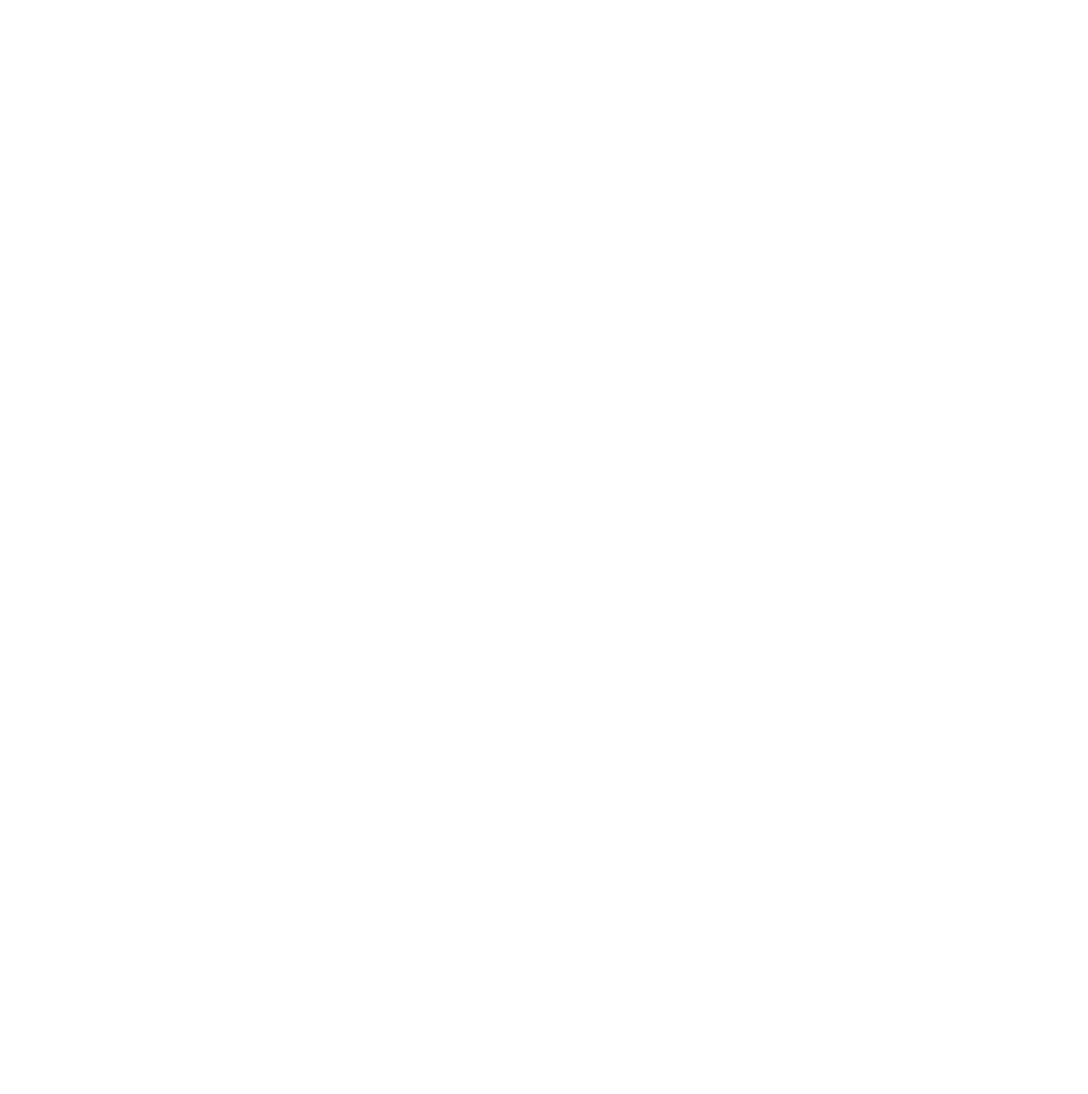
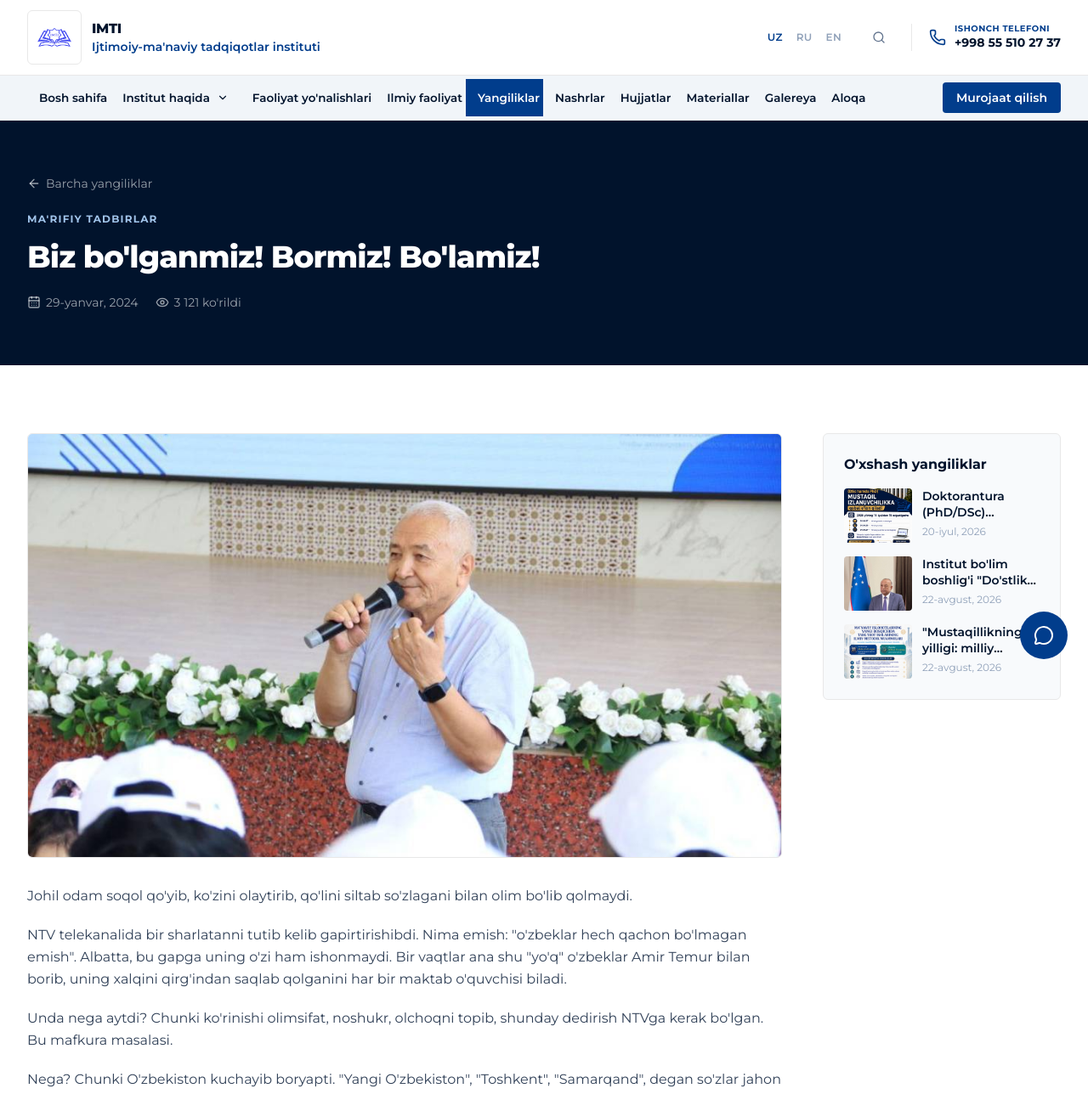
Before and after one commit to MarufMamatqulov/imti, a Next.js app: page /yangiliklar/biz-bolganmiz-bormiz-bolamiz in a window 1280 px wide. Before the commit this address had no page. Shown: the top 1288 px of the page at 85% size. Before the commit the page ends 800 px from the top, so only its background shows below. Built offline with nearby package versions, Linux system fonts and the light colour scheme.

Commit message:
sdvsdvsdvsdvsdvs

```diff
--- a/src/app/institut/page.tsx
+++ b/src/app/institut/page.tsx
@@ -37,7 +37,7 @@
   {
     year: "2021",
     title: "Institut tashkil etildi",
-    text: "Vazirlar Mahkamasining 2021-yil 3-iyundagi 340-son qarori bilan Respublika Ma'naviyat va Ma'rifat Markazi huzurida Ijtimoiy-Ma'naviy Tadqiqotlar Instituti faoliyati tashkil etildi.",
+    text: "Vazirlar Mahkamasining 2021-yil 3-iyundagi 340-son qarori bilan Respublika Ma'naviyat va Ma'rifat Markazi huzurida Ijtimoiy-ma'naviy tadqiqotlar instituti faoliyati tashkil etildi.",
   },
   {
     year: "2022",
--- a/src/app/layout.tsx
+++ b/src/app/layout.tsx
@@ -20,7 +20,7 @@
   description: SITE.description,
   keywords: [
     "IMTI",
-    "Ijtimoiy-Ma'naviy Tadqiqotlar Instituti",
+    "Ijtimoiy-ma'naviy tadqiqotlar instituti",
     "Ma'naviyat va Ma'rifat Markazi",
     "ilmiy tadqiqot",
     "ma'naviyat",
--- a/src/app/page.tsx
+++ b/src/app/page.tsx
@@ -3,7 +3,6 @@
 import AboutSnippet from "@/components/home/AboutSnippet";
 import ServicesSection from "@/components/home/ServicesSection";
 import NewsSection from "@/components/home/NewsSection";
-import LeadershipMessage from "@/components/home/LeadershipMessage";
 import PublicationsSection from "@/components/home/PublicationsSection";
 import PartnersMarquee from "@/components/home/PartnersMarquee";
 import CtaSection from "@/components/home/CtaSection";
@@ -16,7 +15,6 @@
       <AboutSnippet />
       <ServicesSection />
       <NewsSection />
-      <LeadershipMessage />
       <PublicationsSection />
       <PartnersMarquee />
       <CtaSection />
--- a/src/components/layout/Footer.tsx
+++ b/src/components/layout/Footer.tsx
@@ -28,8 +28,8 @@
         <div className="grid grid-cols-1 gap-10 md:grid-cols-2 lg:grid-cols-4">
           <div>
             <Link href="/" className="flex items-center gap-3 mb-4">
-              <span className="relative flex h-11 w-11 shrink-0 items-center justify-center overflow-hidden rounded-xl">
-                <Image src="/logo-mark-white.png" alt={`${SITE.shortName} logotipi`} fill sizes="44px" className="object-contain" />
+              <span className="relative flex h-14 w-14 shrink-0 items-center justify-center overflow-hidden rounded-xl">
+                <Image src="/logo-mark-white.png" alt={`${SITE.shortName} logotipi`} fill sizes="56px" className="object-contain" />
               </span>
               <span className="text-white font-extrabold text-lg tracking-tight">{SITE.shortName}</span>
             </Link>
--- a/src/components/layout/Header.tsx
+++ b/src/components/layout/Header.tsx
@@ -35,15 +35,15 @@
       <div className="bg-white border-b border-line">
         <Container className="flex items-center justify-between gap-4 py-3">
           <Link href="/" className="flex items-center gap-3 shrink-0">
-            <span className="relative flex h-12 w-12 shrink-0 items-center justify-center overflow-hidden rounded-md border border-line">
-              <Image src="/logo-mark.png" alt={`${SITE.shortName} logotipi`} fill sizes="48px" className="object-contain p-1" />
+            <span className="relative flex h-16 w-16 shrink-0 items-center justify-center overflow-hidden rounded-md border border-line">
+              <Image src="/logo-mark.png" alt={`${SITE.shortName} logotipi`} fill sizes="64px" className="object-contain p-1.5" />
             </span>
             <span className="leading-tight">
               <span className="block text-[15px] sm:text-base font-extrabold uppercase text-primary-950 tracking-tight">
                 {SITE.shortName}
               </span>
-              <span className="hidden sm:block text-[11px] text-slate-500 max-w-[240px] leading-snug">
-                Ijtimoiy-Ma&apos;naviy Tadqiqotlar Instituti
+              <span className="hidden sm:block text-sm font-semibold text-primary-700 max-w-[280px] leading-snug">
+                Ijtimoiy-ma&apos;naviy tadqiqotlar instituti
               </span>
             </span>
           </Link>
--- a/src/data/documents.ts
+++ b/src/data/documents.ts
@@ -22,7 +22,7 @@
 // hujjatlar uchun oyning boshi qo'yilgan.
 export const DOCUMENTS: DocumentItem[] = [
   {
-    title: "Ijtimoiy-Ma'naviy Tadqiqotlar Instituti USTAVI",
+    title: "Ijtimoiy-ma'naviy tadqiqotlar instituti USTAVI",
     category: "Institut ustavi",
     date: "2021-06-04",
     fileType: "PDF",
--- a/src/data/leadership.ts
+++ b/src/data/leadership.ts
@@ -37,7 +37,7 @@
     bioIntro: "Pedagogika fanlari doktori, professor.",
     workHistory: [
       { period: "Ilgari", role: "Respublika Ma'naviyat va Ma'rifat markazi direktorining ilmiy-nazariy va uslubiy masalalar bo'yicha birinchi o'rinbosari" },
-      { period: "2026-yil 20-avgustdan h.v.", role: "Respublika Ma'naviyat va Ma'rifat markazi huzuridagi Ijtimoiy-Ma'naviy Tadqiqotlar Instituti direktori" },
+      { period: "2026-yil 20-avgustdan h.v.", role: "Respublika Ma'naviyat va Ma'rifat markazi huzuridagi Ijtimoiy-ma'naviy tadqiqotlar instituti direktori" },
     ],
     receptionDay: "Oldindan yozilish asosida",
     phone: "+998 55 510 27 37",
--- a/src/data/news.ts
+++ b/src/data/news.ts
@@ -7,6 +7,10 @@
   category: string;
   image: string;
   views: number;
+  // true bo'lsa, bosh sahifada (Hero, Yangiliklar bo'limi) sanadan qat'i
+  // nazar doimo birinchi bo'lib chiqadi. Arxiv sahifasi (/yangiliklar)
+  // buni hisobga olmaydi, u doim xronologik tartibda qoladi.
+  pinned?: boolean;
 };
 
 export const NEWS_CATEGORIES = [
@@ -30,7 +34,7 @@
     excerpt:
       "Institut 09.00.07, 09.00.08 va 09.00.09 ixtisosliklari bo'yicha mustaqil izlanuvchilikka hujjatlar qabulini e'lon qildi.",
     content: [
-      "Respublika Ma'naviyat va ma'rifat markazi huzuridagi Ijtimoiy-Ma'naviy Tadqiqotlar Instituti 09.00.07 — \"Ma'naviyat tarixi va nazariyasi\", 09.00.08 — \"Ma'naviy tarbiya\" va 09.00.09 — \"Ma'naviy jarayonlar va texnologiyalar\" ixtisosliklari bo'yicha (DSc hamda PhD) mustaqil izlanuvchilikka qabulni e'lon qildi.",
+      "Respublika Ma'naviyat va ma'rifat markazi huzuridagi Ijtimoiy-ma'naviy tadqiqotlar instituti 09.00.07 — \"Ma'naviyat tarixi va nazariyasi\", 09.00.08 — \"Ma'naviy tarbiya\" va 09.00.09 — \"Ma'naviy jarayonlar va texnologiyalar\" ixtisosliklari bo'yicha (DSc hamda PhD) mustaqil izlanuvchilikka qabulni e'lon qildi.",
       "Talabgorlardan quyidagi hujjatlar talab etiladi: oliy ta'lim muassasasi magistraturasi diplomi (yoki nusxasi), kamida 1 ta maqola va 2 ta tezis, qisqacha biografik ma'lumotnoma hamda ish joyidan tavsifnoma. Hujjatlar Yagona elektron tizim (daraja.ilmiy.uz) orqali qabul qilinadi.",
     ],
     date: "2026-07-20",
@@ -44,7 +48,7 @@
     excerpt:
       "Prezidentimiz farmoniga muvofiq, institut bo'lim boshlig'i Kadirov Buri Xudayshukurovich \"Do'stlik\" ordeni bilan taqdirlandi.",
     content: [
-      "O'zbekiston Respublikasi Prezidentining farmoniga muvofiq, Respublika Ma'naviyat va ma'rifat markazi huzuridagi Ijtimoiy-Ma'naviy Tadqiqotlar Instituti bo'lim boshlig'i Kadirov Buri Xudayshukurovich mamlakatimiz taraqqiyotiga qo'shgan hissasi uchun \"Do'stlik\" ordeni bilan taqdirlandi.",
+      "O'zbekiston Respublikasi Prezidentining farmoniga muvofiq, Respublika Ma'naviyat va ma'rifat markazi huzuridagi Ijtimoiy-ma'naviy tadqiqotlar instituti bo'lim boshlig'i Kadirov Buri Xudayshukurovich mamlakatimiz taraqqiyotiga qo'shgan hissasi uchun \"Do'stlik\" ordeni bilan taqdirlandi.",
     ],
     date: "2026-08-22",
     category: "Ilmiy hayot",
@@ -58,7 +62,7 @@
     excerpt:
       "Samarqand davlat universitetida institut hamda hamkor tashkilotlar ishtirokida respublika ilmiy-amaliy konferensiyasi tashkil etildi.",
     content: [
-      "2026-yil 22-avgust kuni Samarqand shahrida, Samarqand davlat universiteti bosh binosida \"Ma'naviy islohotlarning yangi bosqichida targ'ibot ishlarining ilmiy-metodik muammolari\" mavzusidagi respublika ilmiy-amaliy konferensiyasi bo'lib o'tdi. Tadbir Respublika Ma'naviyat va ma'rifat markazi, Ijtimoiy-Ma'naviy Tadqiqotlar Instituti, Fanlar akademiyasi va \"Ma'rifat\" targ'ibotchilar jamiyati hamkorligida tashkil etilgan.",
+      "2026-yil 22-avgust kuni Samarqand shahrida, Samarqand davlat universiteti bosh binosida \"Ma'naviy islohotlarning yangi bosqichida targ'ibot ishlarining ilmiy-metodik muammolari\" mavzusidagi respublika ilmiy-amaliy konferensiyasi bo'lib o'tdi. Tadbir Respublika Ma'naviyat va ma'rifat markazi, Ijtimoiy-ma'naviy tadqiqotlar instituti, Fanlar akademiyasi va \"Ma'rifat\" targ'ibotchilar jamiyati hamkorligida tashkil etilgan.",
       "Konferensiya olti yo'nalish bo'yicha ish olib bordi: ma'naviy islohotlarning nazariy-falsafiy asoslari, targ'ibot ishlarining ilmiy-metodik asoslari, raqamli jamiyatda ma'naviy targ'ibot, yoshlar ma'naviyati va fuqarolik mas'uliyati, milliy meros va Uchinchi Renessans g'oyalari, hamda global tahdidlar sharoitida milliy o'zlikni saqlash masalalari.",
       "Mamlakatimiz mustaqilligining 35 yilligiga bag'ishlangan konferensiya materiallari to'plam sifatida chop etildi.",
     ],
@@ -87,7 +91,7 @@
     excerpt:
       "Institut, Respublika Ma'naviyat va Ma'rifat markazi hamda \"Ma'rifat\" targ'ibotchilar jamiyati hamkorlikda \"O'zbek to'ylaridagi isrofgarchilik\" mavzusida maqolalar tanlovini e'lon qildi.",
     content: [
-      "Respublika Ma'naviyat va Ma'rifat markazi, Ijtimoiy-Ma'naviy Tadqiqotlar Instituti va \"Ma'rifat\" targ'ibotchilar jamiyati hamkorligida \"Maromiylik\" loyihasi doirasida \"O'zbek to'ylaridagi isrofgarchilik — an'ana va zamon ziddiyatlari\" hamda \"Maromiylik\" mavzusida maqolalar tanlovi e'lon qilindi.",
+      "Respublika Ma'naviyat va Ma'rifat markazi, Ijtimoiy-ma'naviy tadqiqotlar instituti va \"Ma'rifat\" targ'ibotchilar jamiyati hamkorligida \"Maromiylik\" loyihasi doirasida \"O'zbek to'ylaridagi isrofgarchilik — an'ana va zamon ziddiyatlari\" hamda \"Maromiylik\" mavzusida maqolalar tanlovi e'lon qilindi.",
       "Tanlovda ilmiy xodimlar, tadqiqotchilar, oliy ta'lim muassasalari o'qituvchilari, doktorantlar, mustaqil tadqiqotchilar, jurnalistlar va ushbu mavzuga qiziqqan barcha fuqarolar ishtirok etishlari mumkin.",
     ],
     date: "2025-12-18",
@@ -114,7 +118,7 @@
     excerpt:
       "Institut va FVV Akademiyasi o'rtasida ikki tomonlama hamkorlik memorandumi imzolandi.",
     content: [
-      "Respublika Ma'naviyat va ma'rifat markazi huzuridagi Ijtimoiy-Ma'naviy Tadqiqotlar Instituti hamda FVV Akademiyasi o'rtasida ikki tomonlama hamkorlik memorandumi imzolandi.",
+      "Respublika Ma'naviyat va ma'rifat markazi huzuridagi Ijtimoiy-ma'naviy tadqiqotlar instituti hamda FVV Akademiyasi o'rtasida ikki tomonlama hamkorlik memorandumi imzolandi.",
       "Memorandum doirasida tomonlar ma'naviy-ma'rifiy tadqiqotlar, birgalikdagi ilmiy-amaliy tadbirlar va kadrlar tayyorlash sohasida hamkorlikni yo'lga qo'yish bo'yicha kelishib oldilar.",
     ],
     date: "2025-09-23",
@@ -129,7 +133,7 @@
     excerpt:
       "\"Mafkuraviy tahdiddan himoyalanish emas, hujumga o'tish kerak\" shiori ostida respublika ilmiy-amaliy konferensiyasi bo'lib o'tdi, konferensiya materiallari to'plam sifatida chop etildi.",
     content: [
-      "Respublika Ma'naviyat va ma'rifat markazi huzuridagi Ijtimoiy-Ma'naviy Tadqiqotlar Instituti tomonidan \"Mafkuraviy tahdidlarning ma'naviy jarayonlar rivojiga ta'siri va uni oldini olish mexanizmlari\" mavzusida respublika ilmiy-amaliy konferensiyasi o'tkazildi.",
+      "Respublika Ma'naviyat va ma'rifat markazi huzuridagi Ijtimoiy-ma'naviy tadqiqotlar instituti tomonidan \"Mafkuraviy tahdidlarning ma'naviy jarayonlar rivojiga ta'siri va uni oldini olish mexanizmlari\" mavzusida respublika ilmiy-amaliy konferensiyasi o'tkazildi.",
       "Konferensiya materiallari alohida to'plam sifatida nashr etilib, ishtirokchilarga taqdim etildi. (Batafsil: oyina.uz)",
     ],
     date: "2025-09-11",
@@ -154,9 +158,9 @@
     slug: "kembrij-universitetiga-tashrif",
     title: "Institut delegatsiyasi Kembrij universitetiga tashrif buyurdi",
     excerpt:
-      "Ijtimoiy-Ma'naviy Tadqiqotlar Instituti delegatsiyasi Buyuk Britaniyaning Kembrij universitetiga xalqaro tajriba almashish tashrifini amalga oshirdi.",
+      "Ijtimoiy-ma'naviy tadqiqotlar instituti delegatsiyasi Buyuk Britaniyaning Kembrij universitetiga xalqaro tajriba almashish tashrifini amalga oshirdi.",
     content: [
-      "Ijtimoiy-Ma'naviy Tadqiqotlar Instituti delegatsiyasi Buyuk Britaniyaning nufuzli oliygohlaridan biri — Kembrij universitetiga tashrif buyurdi. Tashrif haqida \"Axborot 24\" teleradiokanali alohida reportaj tayyorladi.",
+      "Ijtimoiy-ma'naviy tadqiqotlar instituti delegatsiyasi Buyuk Britaniyaning nufuzli oliygohlaridan biri — Kembrij universitetiga tashrif buyurdi. Tashrif haqida \"Axborot 24\" teleradiokanali alohida reportaj tayyorladi.",
     ],
     date: "2024-12-19",
     category: "Xalqaro hamkorlik",
@@ -169,7 +173,7 @@
     excerpt:
       "Institut va Mirzo Ulug'bek nomidagi O'zbekiston Milliy universiteti hamkorligida tashkil etilgan konferensiyada taniqli olimlar va yosh tadqiqotchilar qatnashdi.",
     content: [
-      "Respublika Ma'naviyat va ma'rifat markazi huzuridagi Ijtimoiy-Ma'naviy Tadqiqotlar Instituti va Mirzo Ulug'bek nomidagi O'zbekiston Milliy universiteti hamkorligida \"Yangi O'zbekiston: ma'naviy jarayonlar va mafkuraviy tahdidlar\" mavzusida respublika ilmiy-amaliy konferensiyasi tashkil etildi.",
+      "Respublika Ma'naviyat va ma'rifat markazi huzuridagi Ijtimoiy-ma'naviy tadqiqotlar instituti va Mirzo Ulug'bek nomidagi O'zbekiston Milliy universiteti hamkorligida \"Yangi O'zbekiston: ma'naviy jarayonlar va mafkuraviy tahdidlar\" mavzusida respublika ilmiy-amaliy konferensiyasi tashkil etildi.",
       "Konferensiya ishida taniqli professor va olimlar, shuningdek yosh tadqiqotchilar o'z ilmiy izlanishlari yuzasidan qarash va xulosalarini bayon qildilar. Tadbir falsafa, pedagogika, psixologiya va siyosat yo'nalishlarini qamrab oldi. (Batafsil: uza.uz)",
     ],
     date: "2024-09-17",
@@ -184,12 +188,33 @@
     excerpt:
       "Institut tashabbusi bilan yoshlarning ijtimoiy faolligini oshirish va ma'naviyatini yuksaltirish masalalariga bag'ishlangan ilmiy-amaliy anjuman tashkil etildi.",
     content: [
-      "Ijtimoiy-Ma'naviy Tadqiqotlar Instituti tomonidan \"Yoshlar ijtimoiy faolligini oshirish va ma'naviyatni yuksaltirishning zamonaviy texnologiyalari\" mavzusida ilmiy-amaliy anjuman o'tkazildi.",
+      "Ijtimoiy-ma'naviy tadqiqotlar instituti tomonidan \"Yoshlar ijtimoiy faolligini oshirish va ma'naviyatni yuksaltirishning zamonaviy texnologiyalari\" mavzusida ilmiy-amaliy anjuman o'tkazildi.",
     ],
     date: "2024-06-03",
     category: "Ilmiy hayot",
     image: "/news/yoshlar-ijtimoiy-faolligi-anjumani.jpg",
     views: 1046,
+  },
+  {
+    slug: "biz-bolganmiz-bormiz-bolamiz",
+    title: "Biz bo'lganmiz! Bormiz! Bo'lamiz!",
+    excerpt:
+      "Professor Muhammadjon Quronovning millat o'zligi, vatanparvarlik va tarixiy haqiqat mavzusidagi fikr-mulohazasi.",
+    content: [
+      "Johil odam soqol qo'yib, ko'zini olaytirib, qo'lini siltab so'zlagani bilan olim bo'lib qolmaydi.",
+      "NTV telekanalida bir sharlatanni tutib kelib gapirtirishibdi. Nima emish: \"o'zbeklar hech qachon bo'lmagan emish\". Albatta, bu gapga uning o'zi ham ishonmaydi. Bir vaqtlar ana shu \"yo'q\" o'zbeklar Amir Temur bilan borib, uning xalqini qirg'indan saqlab qolganini har bir maktab o'quvchisi biladi.",
+      "Unda nega aytdi? Chunki ko'rinishi olimsifat, noshukr, olchoqni topib, shunday dedirish NTVga kerak bo'lgan. Bu mafkura masalasi.",
+      "Nega? Chunki O'zbekiston kuchayib boryapti. \"Yangi O'zbekiston\", \"Toshkent\", \"Samarqand\", degan so'zlar jahon trendiga chiqdi. Bu davlat birovga bo'ysunmay, dadil rivojlanyapti. Eng muhimi – uning ko'zga tashlanayotgan ertangi qudrati. Bugungi O'zbekiston xalqining shiddati g'ashini keltiryapti xorij ideologlarini. Ularga qolsa, o'zbeklar hech qachon bo'lmasa. \"O'zbekiston Respublikasi\", degan davlat bo'lmasa...",
+      "Xalqimiz bilgich. \"Mevali daraxtga tosh otiladi\", deydi. NTV o'zbekning chappar urib gullayotgan daraxtiga tosh otyapti. \"Mevasi bizga tegmaydimi, hech kimga tegmasin\", deb. Lekin biz bugun kechagi, og'zidagini oldirib qo'yadigan o'zbeklar emasmiz. Tosh otganning toshini olib, ikki ko'zining o'rtasidan uramiz.",
+      "Xullas, aziz vatandoshlar! Aziz ziyolilar! Hurmatli Prezidentimiz aytganlaridek, bu yorug' dunyoda \"o'zbek\", \"O'zbekiston\" degan nomlar bilan yashash uchun kurashishimiz kerakligi yana bir marta o'z tasdig'ini topdi. Ertaga kech bo'ladi.",
+      "O'zligimizni ko'ksimizda asrab, bir-birimizga jonu jigar bo'lishimiz kerak. Biz birlashsak, bizni to'xtata oladigan kuch yo'q. Biz bo'lganmiz! Bormiz! Bo'lamiz!",
+      "Muhammadjon Quronov, professor",
+    ],
+    date: "2024-01-29",
+    category: "Ma'rifiy tadbirlar",
+    image: "/news/biz-bolganmiz-bormiz-bolamiz.jpg",
+    views: 3121,
+    pinned: true,
   },
 ];
 
@@ -199,7 +224,11 @@
 
 export function getLatestNews(count: number) {
   return [...NEWS]
-    .sort((a, b) => new Date(b.date).getTime() - new Date(a.date).getTime())
+    .sort((a, b) => {
+      if (a.pinned && !b.pinned) return -1;
+      if (!a.pinned && b.pinned) return 1;
+      return new Date(b.date).getTime() - new Date(a.date).getTime();
+    })
     .slice(0, count);
 }
 
--- a/src/data/site.ts
+++ b/src/data/site.ts
@@ -6,16 +6,16 @@
 // Ma'rifat Markazining rasmiy (manaviyat.uz) kontaktlari keltirilgan.
 // Institut o'zining alohida raqami/emailiga ega bo'lsa, shu yerda almashtiring.
 export const SITE = {
-  domain: "https://www.imt-institut.uz",
+  domain: "https://imtitut.uz",
   shortName: "IMTI",
   fullNameUz:
-    "Respublika Ma'naviyat va Ma'rifat Markazi huzuridagi Ijtimoiy-Ma'naviy Tadqiqotlar Instituti",
+    "Respublika Ma'naviyat va Ma'rifat Markazi huzuridagi Ijtimoiy-ma'naviy tadqiqotlar instituti",
   parentOrg: "Respublika Ma'naviyat va Ma'rifat Markazi",
   tagline: "Ma'naviyat ilm bilan, jamiyat tadqiqot bilan mustahkam",
   description:
-    "Ijtimoiy-Ma'naviy Tadqiqotlar Instituti — Vazirlar Mahkamasining 2021-yil 3-iyundagi 340-son qarori bilan tashkil etilgan, jamiyatdagi ijtimoiy-ma'naviy muhitni ilmiy asosda tadqiq etuvchi, zamonaviy targ'ibot texnologiya va usullarini ishlab chiquvchi, aholining, ayniqsa yoshlarning mafkuraviy immunitetini mustahkamlashga xizmat qiluvchi ilmiy-tadqiqot muassasasi.",
+    "Ijtimoiy-ma'naviy tadqiqotlar instituti — Vazirlar Mahkamasining 2021-yil 3-iyundagi 340-son qarori bilan tashkil etilgan, jamiyatdagi ijtimoiy-ma'naviy muhitni ilmiy asosda tadqiq etuvchi, zamonaviy targ'ibot texnologiya va usullarini ishlab chiquvchi, aholining, ayniqsa yoshlarning mafkuraviy immunitetini mustahkamlashga xizmat qiluvchi ilmiy-tadqiqot muassasasi.",
   founded: 2021,
-  address: "Toshkent shahri, Yakkasaroy tumani, Bobur ko'chasi, 9-uy, 3-qavat",
+  address: "Toshkent shahri, Yakkasaroy tumani, Bobur ko'chasi, 9-uy",
   phone: "+998 55 510 27 37",
   email: "info@manaviyat.uz",
   workHours: "Dushanba – Juma, 09:00 – 18:00",
```
Also changed, not shown: src/components/home/Hero.tsx (+87 -71 lines), src/components/home/LeadershipMessage.tsx (deleted, +0 -56 lines), src/data/structure.ts (+5 -5 lines), public/Biz bo‘lganmiz! Bormiz! Bo‘lamiz.jpg (added), public/news/biz-bolganmiz-bormiz-bolamiz.jpg (added).
